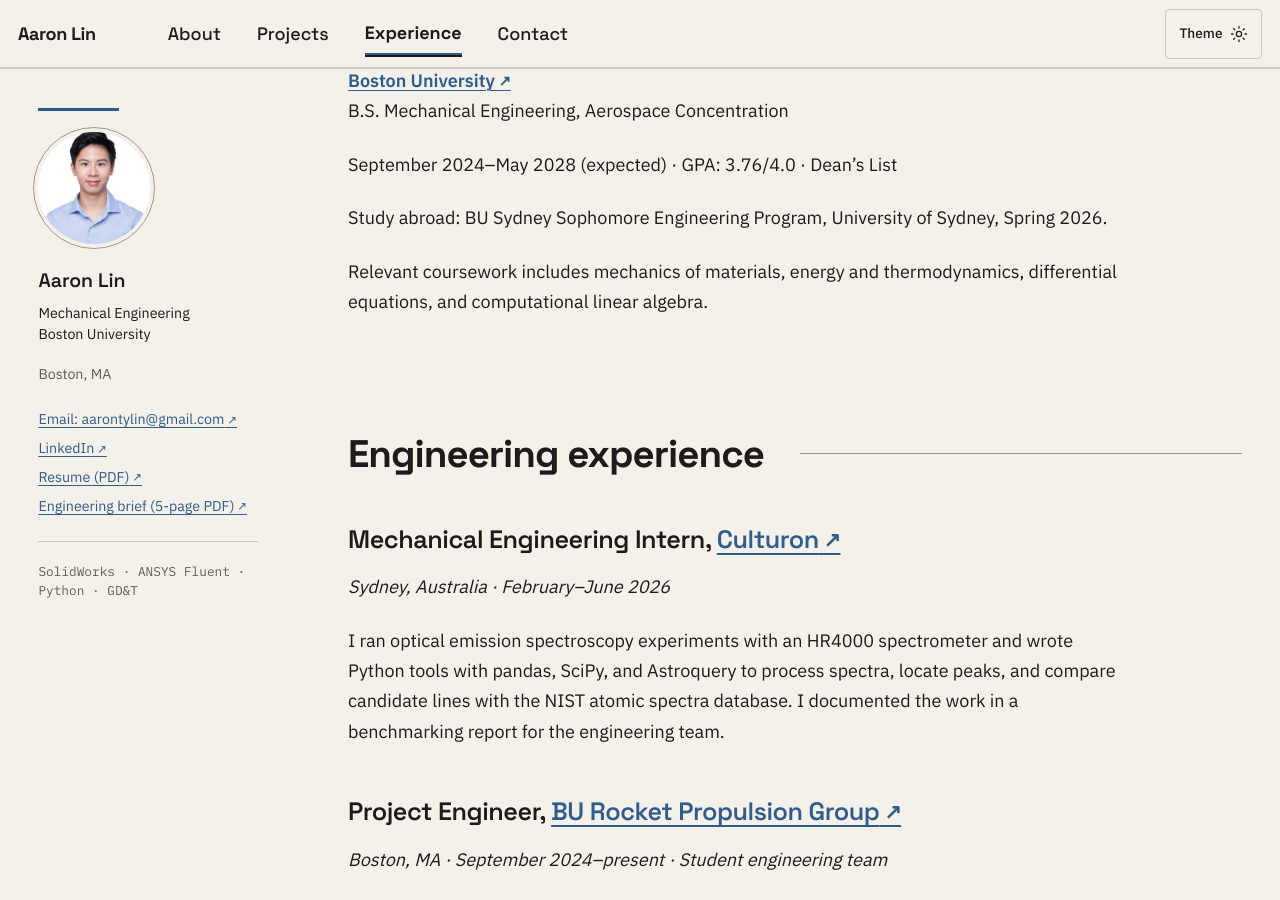
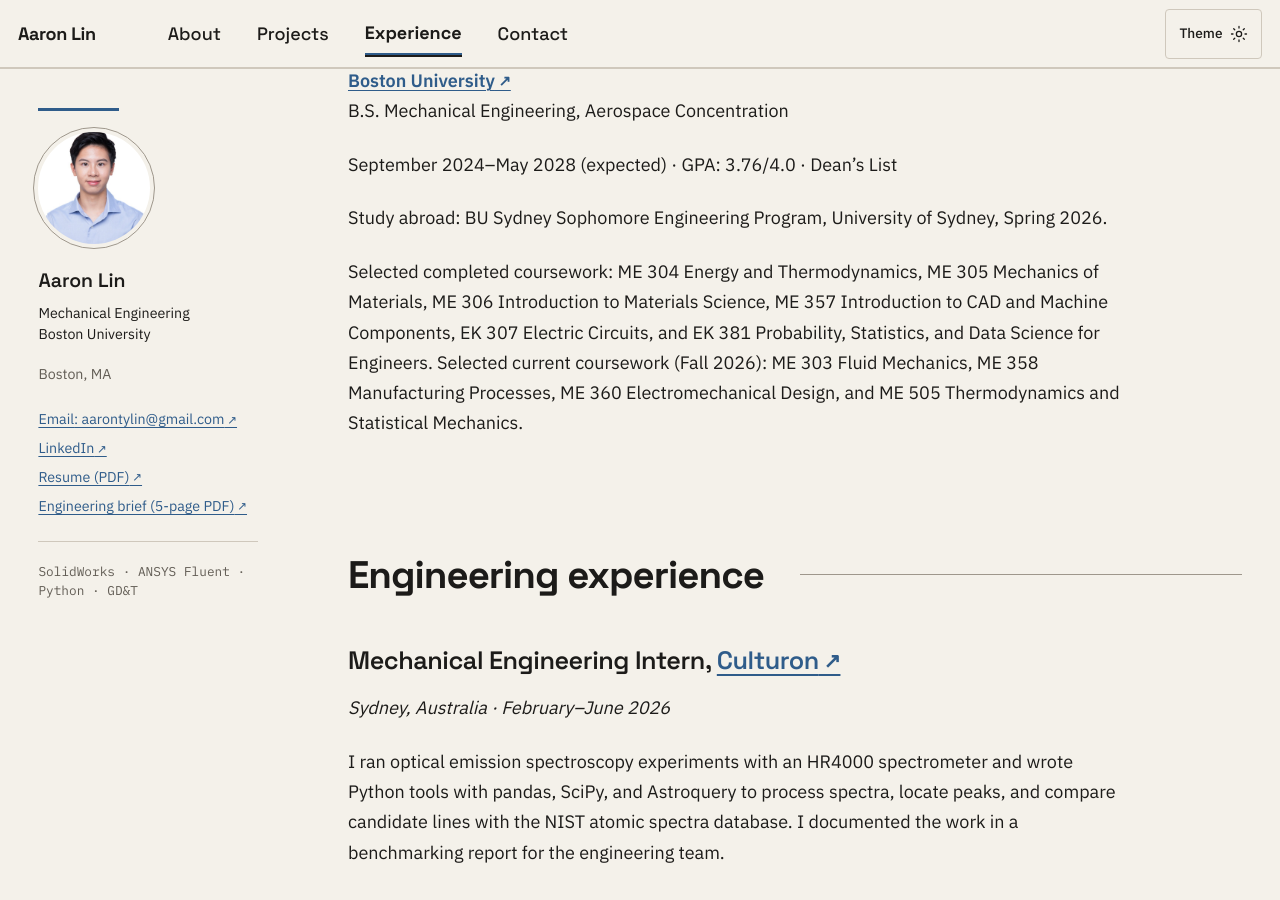
Before and after one commit to Aaron-Lin-0/Aaron-Lin-0.github.io, a Jekyll site: the page built from _pages/cv.md, in a window 1280 px wide and 900 px high, scrolled down 646 px. Built offline with Jekyll 4.4.1, drawn with Linux system fonts in a browser that asks for light colours; a script that is not in the unit is left out.

Commit message:
Refresh engineering brief and coursework

```diff
--- a/_pages/cv.md
+++ b/_pages/cv.md
@@ -22,7 +22,7 @@ September 2024–May 2028 (expected) · GPA: 3.76/4.0 · Dean's List
 
 Study abroad: BU Sydney Sophomore Engineering Program, University of Sydney, Spring 2026.
 
-Relevant coursework includes mechanics of materials, energy and thermodynamics, differential equations, and computational linear algebra.
+Selected completed coursework: ME 304 Energy and Thermodynamics, ME 305 Mechanics of Materials, ME 306 Introduction to Materials Science, ME 357 Introduction to CAD and Machine Components, EK 307 Electric Circuits, and EK 381 Probability, Statistics, and Data Science for Engineers. Selected current coursework (Fall 2026): ME 303 Fluid Mechanics, ME 358 Manufacturing Processes, ME 360 Electromechanical Design, and ME 505 Thermodynamics and Statistical Mechanics.
 
 ## Engineering experience
 
```
Also changed, not shown: _pages/about.md (+1 -1 lines), 1 other file.
